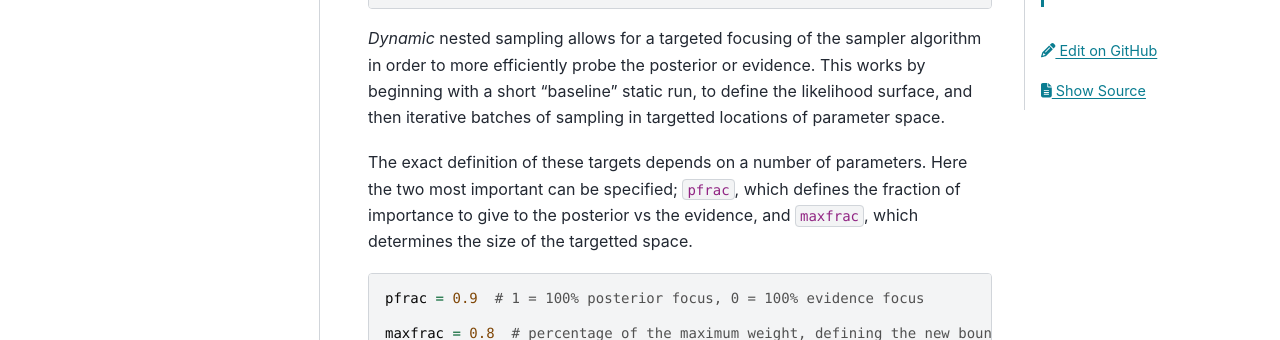
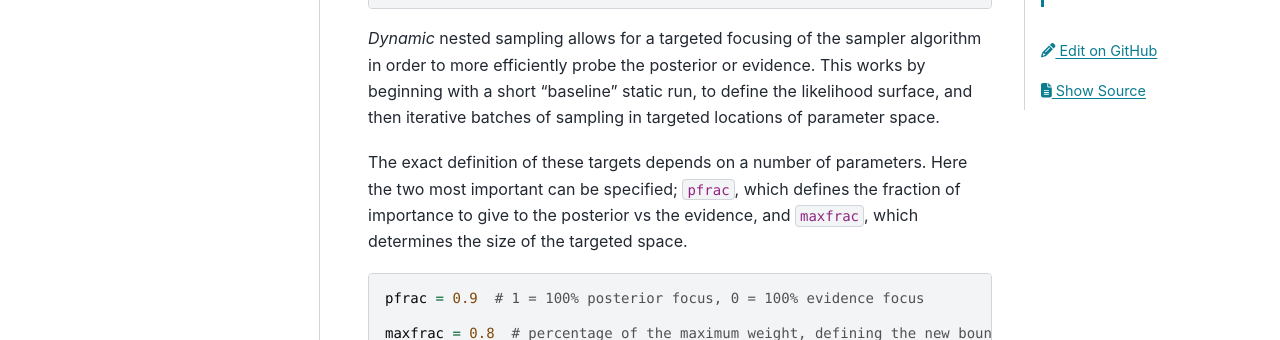
Before and after one commit to nmdickson/GCfit, a Sphinx documentation site: the page built from docs/source/usage.rst, in a window 1280 px wide and 900 px high, scrolled down 3350 px. Shown: the part 232-572 px from the top of the window. Built offline with Sphinx 7.4.7 and the PyData theme 0.15.4, drawn with Linux system fonts in a browser that asks for light colours.

Commit message:
fix typo

```diff
--- a/docs/source/usage.rst
+++ b/docs/source/usage.rst
@@ -177,13 +177,13 @@ for more information on each.
 *Dynamic* nested sampling allows for a targeted focusing of the sampler
 algorithm in order to more efficiently probe the posterior or evidence. This
 works by beginning with a short "baseline" static run, to define the likelihood
-surface, and then iterative batches of sampling in targetted locations of
+surface, and then iterative batches of sampling in targeted locations of
 parameter space.
 
 The exact definition of these targets depends on a number of parameters. Here
 the two most important can be specified; ``pfrac``, which defines the fraction
 of importance to give to the posterior vs the evidence, and ``maxfrac``, which
-determines the size of the targetted space.
+determines the size of the targeted space.
 
 .. code-block:: python
 
```
